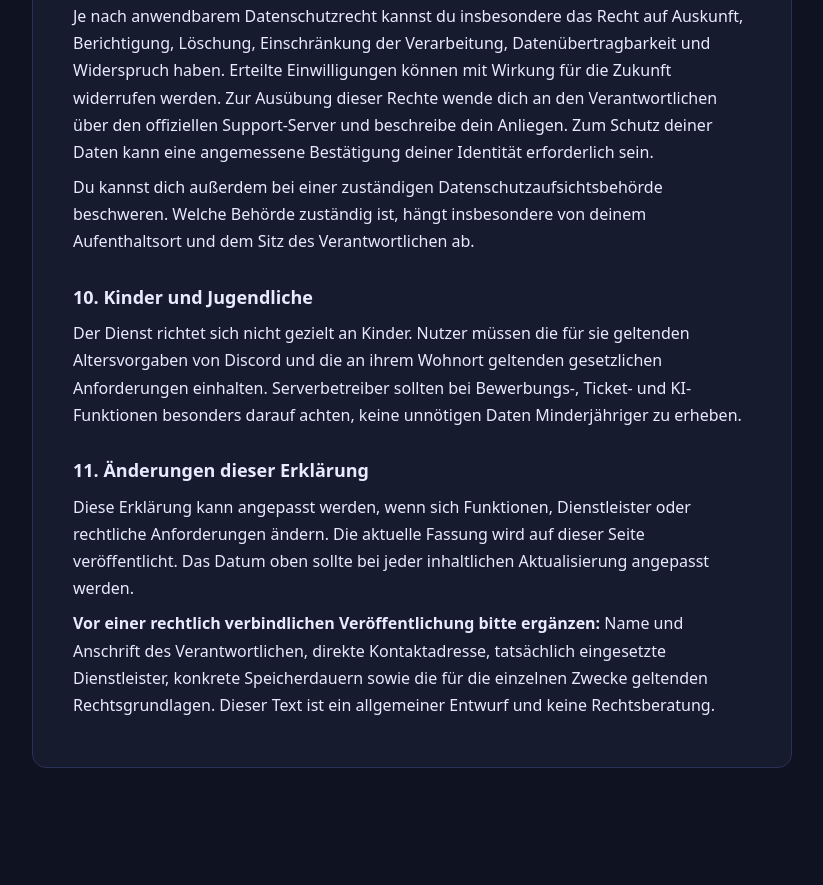
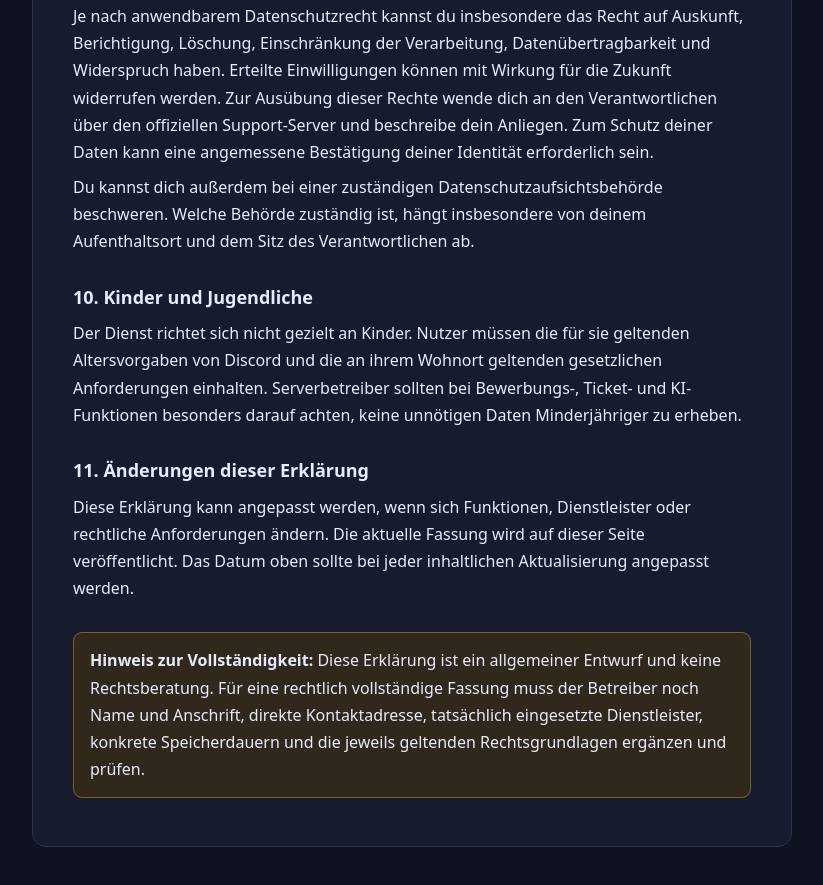
Before and after one commit to Niklas-hay/core-dashboard, a plain HTML site: page privacy.html in a window 1280 px wide. Shown: the part 2984-3869 px from the top of the page, without its empty margins (228-1051 px from the left). Before the commit the page ends 3794 px from the top, so only its background shows below. Drawn offline with Linux system fonts and the light colour scheme.

Commit message:
Expand legal information and clarify draft status
Co-authored-by: Copilot App <223556219+Copilot@users.noreply.github.com>

```diff
--- a/privacy.html
+++ b/privacy.html
@@ -18,6 +18,7 @@
     .date { margin: 0 0 26px; color: var(--muted); font-size: 14px; }
     h2 { margin: 26px 0 6px; font-size: 18px; }
     p { margin: 8px 0; }
+    .notice { margin-top: 30px; padding: 14px 16px; border: 1px solid #7c6228; border-radius: 9px; background: #30291b; }
     .back { display: inline-block; margin-bottom: 18px; color: var(--accent); text-decoration: none; }
     a:hover { text-decoration: underline; }
   </style>
@@ -79,7 +80,7 @@
       <h2>11. Änderungen dieser Erklärung</h2>
       <p>Diese Erklärung kann angepasst werden, wenn sich Funktionen, Dienstleister oder rechtliche Anforderungen ändern. Die aktuelle Fassung wird auf dieser Seite veröffentlicht. Das Datum oben sollte bei jeder inhaltlichen Aktualisierung angepasst werden.</p>
 
-      <p><strong>Vor einer rechtlich verbindlichen Veröffentlichung bitte ergänzen:</strong> Name und Anschrift des Verantwortlichen, direkte Kontaktadresse, tatsächlich eingesetzte Dienstleister, konkrete Speicherdauern sowie die für die einzelnen Zwecke geltenden Rechtsgrundlagen. Dieser Text ist ein allgemeiner Entwurf und keine Rechtsberatung.</p>
+      <p class="notice"><strong>Hinweis zur Vollständigkeit:</strong> Diese Erklärung ist ein allgemeiner Entwurf und keine Rechtsberatung. Für eine rechtlich vollständige Fassung muss der Betreiber noch Name und Anschrift, direkte Kontaktadresse, tatsächlich eingesetzte Dienstleister, konkrete Speicherdauern und die jeweils geltenden Rechtsgrundlagen ergänzen und prüfen.</p>
     </article>
   </main>
 </body>
```
Also changed, not shown: terms.html (+1 -1 lines).
